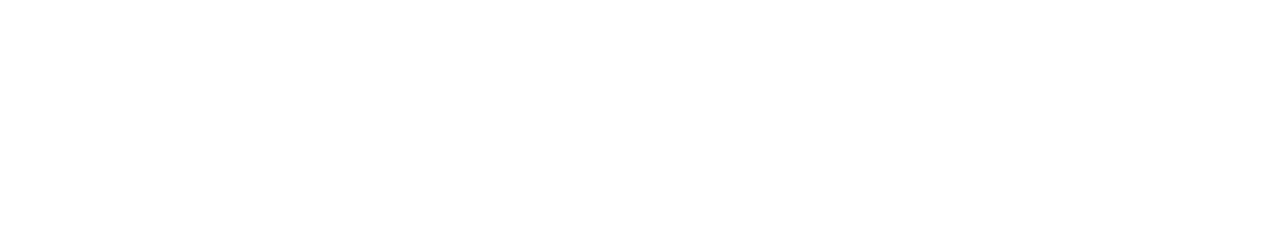
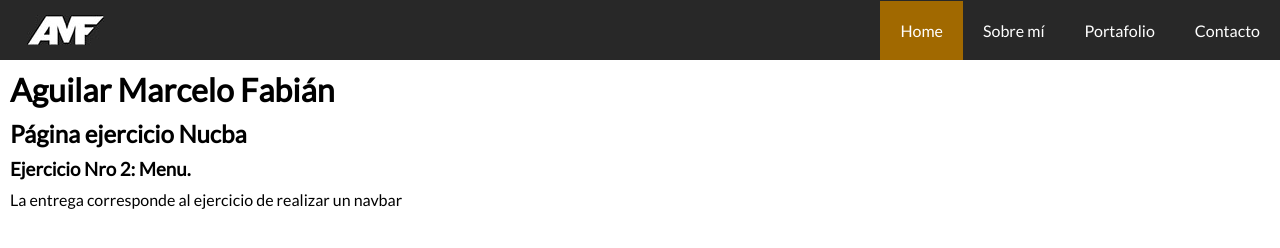
Before and after one commit to chelofabian/estudio, a plain HTML site: page index.html in a window 1280 px wide. Drawn offline with Linux system fonts and the light colour scheme.

Commit message:
Agregamos un Navbar

```diff
--- a/index.css
+++ b/index.css
@@ -0,0 +1,57 @@
+@font-face {
+    font-family: Lato;
+    src: url(media/Lato-Regular.ttf);
+}
+
+* {
+    padding: 0px;
+    margin: 0px;
+    font-family: Lato;
+}
+
+header {
+    display: flex;
+    justify-content: space-between;
+    align-items: center;
+    background-color: rgb(40, 40, 40);
+}
+
+nav ul {
+    display: flex;
+    align-content: center;
+    justify-content: center;
+}
+
+.logo {
+    display: flex;
+    align-content: center;
+    justify-content: center;
+    width: 100px;
+    padding: 15px;
+}
+
+li {
+    list-style-type: none;
+}
+
+a {
+    padding: 20px;
+    text-align: center;
+    text-decoration: none;
+    color: white;
+    background-color: rgb(40, 40, 40);
+}
+
+a:hover {
+    color: white;
+    background-color: rgb(60, 60, 60);
+}
+
+.menu_activo {
+    color: white;
+    background-color: rgb(161, 105, 0);
+}
+
+h1, h2, h3, p {
+    margin: 10px;
+}
--- a/index.html
+++ b/index.html
@@ -6,7 +6,26 @@
     </head>
 
     <body>
+        <header>
+        <div class="logo">
+            <img src="media/Logo_Mini.jpg" alt="Logo AMF">
+        </div>
+        <nav>
+            <ul>
+                <li><a href="" class="menu_activo">Home</a></li>
+                <li><a href="">Sobre mí</a></li>
+                <li><a href="">Portafolio</a></li>
+                <li><a href="">Contacto</a></li>
+            </ul>
+        </nav>
+        </header>
 
+        <main>
+            <h1>Aguilar Marcelo Fabián</h1>
+            <h2>Página ejercicio Nucba</h2>
+            <h3>Ejercicio Nro 2: Menu.</h3>
+            <p>La entrega corresponde al ejercicio de realizar un navbar</p>
+        </main>
 
     </body>
 </html>
```
Also changed, not shown: media/Lato-Black.ttf (added), media/Lato-Regular.ttf (added), media/Logo_Mini.jpg (added).
